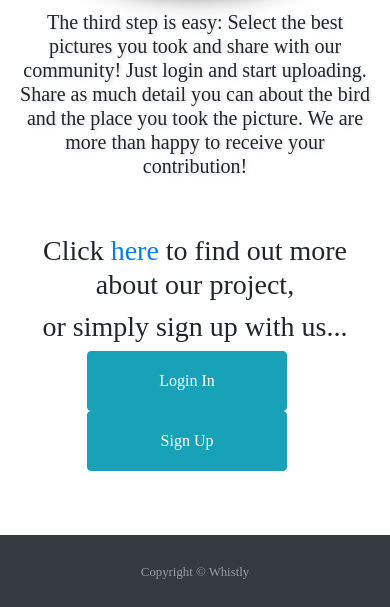
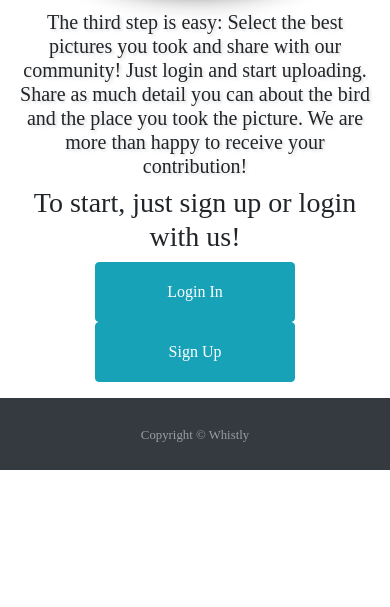
Before and after one commit to sergiojaj/new_whistly, a Django app: page / in a window 390 px wide. Shown: the part 1959-2566 px from the top of the page. After the commit the page ends 2429 px from the top, so only its background shows below. Run offline with Django 3.2, Linux system fonts and the light colour scheme; some libraries are stand-ins or nearby versions.

Commit message:
updated all forms to be mobile responsive

```diff
--- a/static/css/base.css
+++ b/static/css/base.css
@@ -157,6 +157,13 @@ button{
   margin-bottom: 30px;
 }
 
+.rotate_btn {
+  width: 40px;
+  height: 40px;
+  margin-top: 10px;
+  margin-right: 20px;
+
+}
 
 .bird_detail_info{
   margin-top: auto;
@@ -192,3 +199,11 @@ button{
   height: auto;
 
 }
+
+/* all django forms */
+.forms {
+  max-width: 500px;
+}
+#forms_id {
+  display: inline;
+}
--- a/static/js/base.js
+++ b/static/js/base.js
@@ -21,6 +21,8 @@ function myJS(item) {
     console.log(item)
 }
 
-function myFunction() {
-    document.getElementById("demo").innerHTML = "Hello World";
-  }
+// rotate images
+function rotate_image(){
+	var img=document.getElementById('bird_image');
+	img.setAttribute('style','transform:rotate(180deg)');
+}
--- a/templates/account/login.html
+++ b/templates/account/login.html
@@ -5,7 +5,7 @@
 
 {% block content %}
 
-        <div class="container" style="width: 400px;" align=center>
+        <div class="container forms" align=center>
             <h2>Log In</h2>
             <form method="POST" action="{% url 'account_login' %}">
                 {% csrf_token %}
--- a/templates/account/logout.html
+++ b/templates/account/logout.html
@@ -6,7 +6,7 @@
 {% block content %}
 
 
-<div class="container" align=center>
+<div class="container forms" align=center>
     <h2>Log Out</h2>
     <h3 class="mb-3">Are you sure you want to log out?</h3>
     <form action="{% url 'account_logout' %}" method="POST"> {% csrf_token %}
--- a/templates/account/password_change.html
+++ b/templates/account/password_change.html
@@ -5,7 +5,7 @@
 {% block head_title %}{% trans "Change Password" %}{% endblock %}
 
 {% block content %}
-    <div class="container" align=center>
+    <div class="container forms" align=center>
         <h1>{% trans "Change Password" %}</h1>
 
         <form method="POST" action="{% url 'account_change_password' %}" class="password_change">
--- a/templates/account/password_reset.html
+++ b/templates/account/password_reset.html
@@ -7,7 +7,7 @@
 
 {% block content %}
 
-<div class="container" align=center>
+<div class="container forms" align=center>
 
     <h1>{% trans "Password Reset" %}</h1>
     {% if user.is_authenticated %}
--- a/templates/account/password_reset_done.html
+++ b/templates/account/password_reset_done.html
@@ -5,7 +5,7 @@
 {% block head_title %}{% trans "Password Reset" %}{% endblock %}
 
 {% block content %}
-<div class="container" align=center>
+<div class="container forms" align=center>
 
     <h1>{% trans "Password Reset" %}</h1>
 
--- a/templates/account/password_reset_from_key.html
+++ b/templates/account/password_reset_from_key.html
@@ -4,7 +4,7 @@
 {% block head_title %}{% trans "Change Password" %}{% endblock %}
 
 {% block content %}
-<div class="container" align=center>
+<div class="container forms" align=center>
     <h1>{% if token_fail %}{% trans "Bad Token" %}{% else %}{% trans "Change Password" %}{% endif %}</h1>
 
     {% if token_fail %}
--- a/templates/account/password_reset_from_key_done.html
+++ b/templates/account/password_reset_from_key_done.html
@@ -4,7 +4,7 @@
 {% block head_title %}{% trans "Change Password" %}{% endblock %}
 
 {% block content %}
-<div class="container" align=center>
+<div class="container forms" align=center>
     <h1>{% trans "Change Password" %}</h1>
     <p>{% trans 'Your password is now changed.' %}</p>
     <p>Please log in again</p>
--- a/templates/account/remove_account.html
+++ b/templates/account/remove_account.html
@@ -6,12 +6,12 @@
 
 
 {% block content %}
-    <div class="container" align=center>
+    <div class="container forms" align=center>
         <h3>Are you sure you want to remove your account?</h3>
         <h4>All your birds and data will be destroyed.</h4>
         <div class="row">
             <div class="col-12 ">
-                <form action="" method="POST" class="remove_account_form"> {% csrf_token %}
+                <form id='forms_id' action="" method="POST" class="remove_account_form"> {% csrf_token %}
                     {{ form|crispy }}
                     <button class="btn btn-danger">Remove Account</button>
                 </form>
--- a/templates/bird/add_bird.html
+++ b/templates/bird/add_bird.html
@@ -7,7 +7,7 @@
 
 <!-- <div class="container mb-4" align=center style="width: 400px;"> -->
 
-<div class="form-group container" align=center style="width: 400px;">
+<div class="form-group container forms" align=center>
 
     <form method="POST" enctype="multipart/form-data">
         <h3>Enter details bellow</h3>
--- a/templates/bird/bird_delete.html
+++ b/templates/bird/bird_delete.html
@@ -7,7 +7,7 @@
 
 {% block content %}
     <div class="row">
-        <div class="container" style="text-align: center;">
+        <div class="container forms" style="text-align: center;">
             <div class="col-12">
                 <h4 class="mb-3">Are you sure you want to remove <b>{{ bird.species }}</b> from your collection?</h4>
                 <img src="{{ bird.picture.url }}" alt="bird picture" style="height: 250px; width: 300px;">
--- a/templates/bird/bird_update.html
+++ b/templates/bird/bird_update.html
@@ -7,7 +7,7 @@
 
 {% block content %}
 
-    <div class="container" align=center style="width: 400px;">
+    <div class="container forms" align=center">
         <form action="" method="POST" enctype="multipart/form-data"> {% csrf_token %}
             {{ form|crispy }}
             <button class="btn btn-light">Update Info</button>
--- a/templates/home.html
+++ b/templates/home.html
@@ -51,24 +51,19 @@
 
 
       <div class="row">
-        <div class="col">
-          <div class="mb-5 mt-5" align=center>
-              {% if user.is_authenticated %}
-                  <h3 class="mb-4">Start sharing with our community and enjoy!</h3>
-                      <a href="{% url 'add_bird' %}"><button class="btn btn-info home_gallery_btn" style="height: 70px; width: 250px">Feathers UP!</button></a>
-              {% else %}
-                  <h3>Click
-                          <a href="#">here</a>
-                          to find out more about our project,</h3>
-                      <h3>or simply sign up with us...</h3>
-                      <a href="{% url 'account_login' %}" class="mr-3"><button class="btn btn-info home_login_btn">Login In</button></a>
-                      <a href="{% url 'account_signup' %}" class="mr-3"><button class="btn btn-info home_signup_btn">Sign Up</button></a>
-              {% endif %}
+      {% if user.is_authenticated %}
+        <div class="col-12 mt-3 mb-2" align=center>
+            <h3 class="mb-4">Start sharing with our community and enjoy!</h3>
+            <a href="{% url 'add_bird' %}"><button class="btn btn-info home_gallery_btn" style="height: 70px; width: 250px">Feathers UP!</button></a>
+        </div>
+      {% else %}
+         <div class="col-xm-12 col-sm-12" align=center>
+            <h3>To start, just sign up or login with us!</h3>
+            <a href="{% url 'account_login' %}" style="display: inline;"><button class="btn btn-info home_login_btn">Login In</button></a>
+            <a href="{% url 'account_signup' %}"><button class="btn btn-info home_signup_btn">Sign Up</button></a>
           </div>
-
+      {% endif %}
         </div>
-
-      </div>
     </div>
 
     {% include 'footer.html' %}
```
Also changed, not shown: templates/bird/bird_detail.html (+9 -4 lines).
